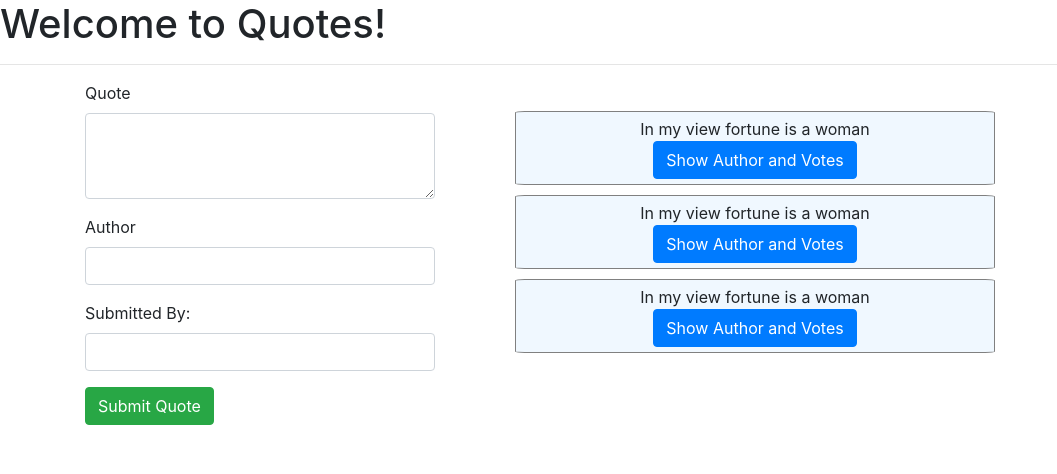
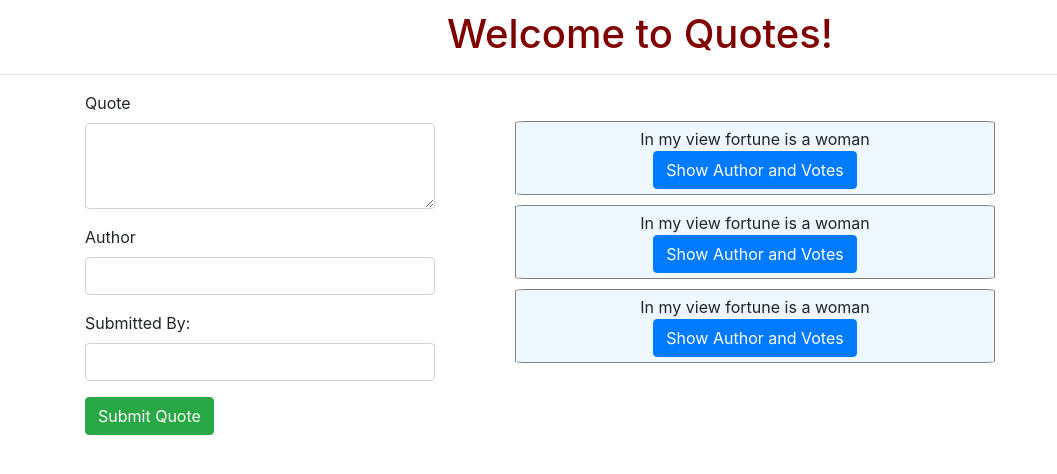
Before and after one commit to MugachaGichamba/Quotes, an Angular app: page / in a window 1280 px wide. Shown: the top 474 px of the page, without its empty margins (0-1057 px from the left). Built offline with nearby package versions, Linux system fonts and the light colour scheme.

Commit message:
Aligned main heading and gave it maroon colour

```diff
--- a/src/app/quote/quote.component.css
+++ b/src/app/quote/quote.component.css
@@ -12,3 +12,9 @@
 #quote_list {
     margin-top: 20px;
 }
+
+h1 {
+    text-align: center;
+    color: maroon;
+    margin-top: 10px;
+}
```
